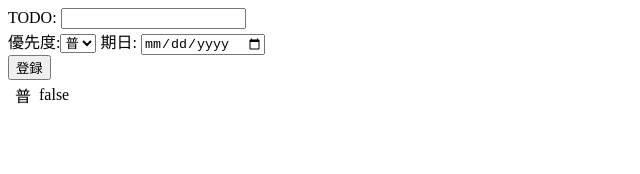
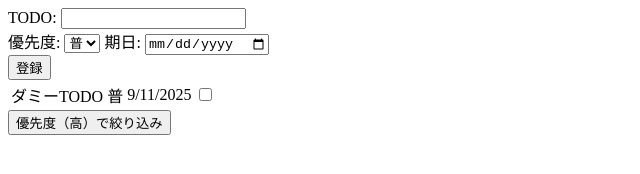
Before and after one commit to chebuo/itikuocup_daihukuoisi, a plain HTML site: page index.html in a window 1280 px wide. Both pictures are taken after a click on the button "登録". Shown: the whole page, without its empty margins (0-640 px from the left). Drawn offline with Linux system fonts and the light colour scheme.

Commit message:
[add]#1絞り込みとチャックボタンの追加

```diff
--- a/index.html
+++ b/index.html
@@ -4,16 +4,17 @@
 
 <div id="input">
     <label>TODO: <input id="todo"></label><br>
-    優先度:<select>
+    優先度:
+    <select>
         <option>低</option>
         <option selected>普</option>
         <option>高</option>
     </select>
     <label>期日: <input type="date"></label><br>
     <button id="submit">登録</button>
-    <table>
-    </table>
+    <table></table>
 </div>
+<main></main>
 <script src="index.js"></script>
 </body>
 </html>
--- a/index.js
+++ b/index.js
@@ -3,6 +3,7 @@ const todo = document.getElementById('todo');
 const priority = document.querySelector('select');
 const deadline = document.querySelector('input[type="date"]');
 const submit = document.getElementById('submit');
+let list = [];
 submit.addEventListener('click', () => {
     console.log('jaja');
     const item = {};
@@ -11,6 +12,17 @@ submit.addEventListener('click', () => {
     item.priority = priority.value;
     item.deadline = deadline.value;
     item.done = false;
+    if (deadline.value != ''){
+            item.deadline = deadline.value;
+        }else{
+            window.alert('期日を入力してください');
+        const date = new Date();
+        item.deadline = date.toLocaleDateString();}
+        if (todo.value != ''){
+            item.todo = todo.value;
+        }else{
+            item.todo = 'ダミーTODO';
+        }
 
     console.log(item);
    todo.value ='';
@@ -18,10 +30,39 @@ submit.addEventListener('click', () => {
    deadline.value = '';
    const tr = document.createElement('tr');
 
-        for (const prop in item) {
+        for (const prop in item){
             const td = document.createElement('td');
-            td.textContent = item[prop];
+            if (prop == 'done'){
+                const checkbox = document.createElement('input');
+                checkbox.type = 'checkbox';
+                checkbox.checked = item[prop];
+                td.appendChild(checkbox);
+            }else{
+                td.textContent = item[prop];
+            }
             tr.appendChild(td);
         }
+
         table.append(tr);
-});
+        });
+
+        const filterButton = document.createElement('button');
+        filterButton.textContent = '優先度（高）で絞り込み';
+        filterButton.id = 'priority';
+        const main = document.querySelector('main');
+        main.appendChild(filterButton);
+
+        filterButton.addEventListener('click', () => {
+            const trList = Array.from(document.getElementsByTagName('tr'));
+            trList.shift();
+            for (const tr of trList) {
+                tr.remove();
+            }
+       // table.textContent = '';
+
+            for (const item of list) {
+                if (item.priority == '高'){
+                    addItem(item);
+                }
+            }
+        });
```
